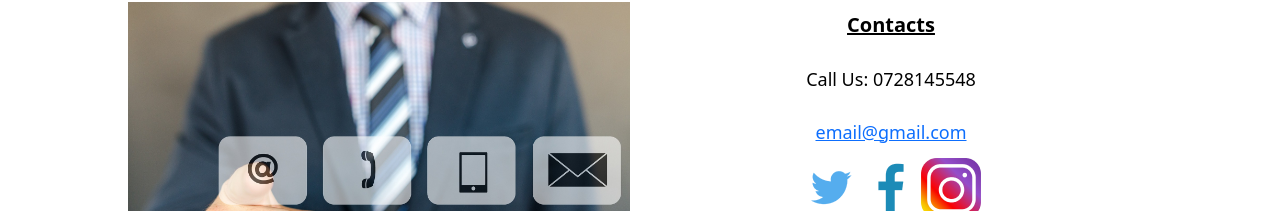
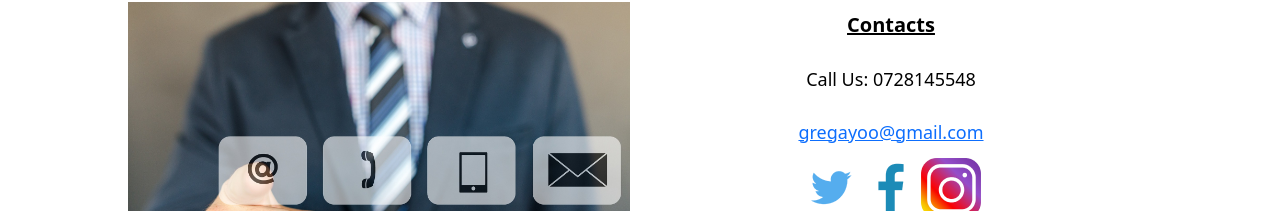
Before and after one commit to SandeSydney/tech_shop, a React (Create React App) app: page / in a window 1280 px wide. Shown: the part 1954-2165 px from the top of the page. Built offline with nearby package versions, Linux system fonts and the light colour scheme.

Commit message:
Email change

```diff
--- a/src/components/Footer.jsx
+++ b/src/components/Footer.jsx
@@ -13,7 +13,7 @@ function Footer({ theme }) {
         <div className='contact-details'>
             <p className='contacts-lead'>Contacts</p>
             <p className='contacts-text'>Call Us: 0728145548</p>
-            <a className='contacts-text' href="mailto:email@gmail.com">email@gmail.com</a>
+            <a className='contacts-text' href="mailto:gregayoo@gmail.com">gregayoo@gmail.com</a>
             <div className='socials'>
                 <img src={twitter} alt="" />
                 <img src={facebook} alt="" />
```
